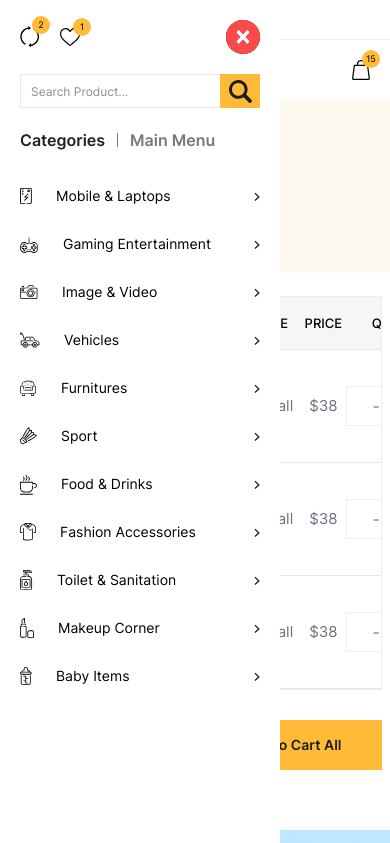
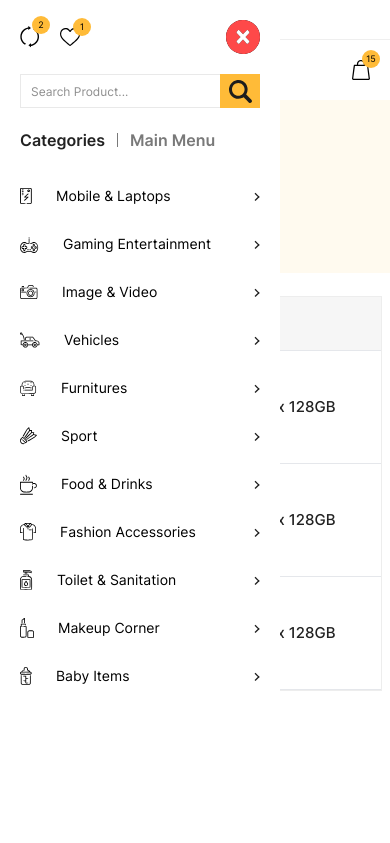
Before and after one commit to ifedayoagboola/bitsgiga-client, a React (Create React App) app: page /wishlist in a window 390 px wide. Shown: the top 843 px of the page. Built offline with nearby package versions, Linux system fonts and the light colour scheme.

Commit message:
wishlist page responsive

```diff
--- a/src/components/EmptyWishlistError/index.jsx
+++ b/src/components/EmptyWishlistError/index.jsx
@@ -5,11 +5,11 @@ export default function EmptyWishlistError() {
     <div className="wishlist-card-wrapper w-full">
       <div className="flex justify-center items-center w-full">
         <div>
-          <div className="mb-10">
+          <div className="sm:mb-10 mb-0 transform sm:scale-100 scale-50">
             <Empty />
           </div>
           <div data-aos="fade-up" className="wishlist-content w-full">
-            <h1 className="text-xl font-semibold text-center mb-5">
+            <h1 className="sm:text-xl text-base font-semibold text-center mb-5">
               Empty! You don’t Wishlist any Products
             </h1>
             <a href="/">
--- a/src/components/Wishlist/ProductsTable.jsx
+++ b/src/components/Wishlist/ProductsTable.jsx
@@ -8,17 +8,19 @@ export default function ProductsTable({ className }) {
           <tbody>
             {/* table heading */}
             <tr className="text-[13px] font-medium text-black bg-[#F6F6F6] whitespace-nowrap px-2 border-b default-border-bottom uppercase">
-              <td className="py-4 pl-10 block whitespace-nowrap">product</td>
+              <td className="py-4 pl-10 block whitespace-nowrap  w-[380px]">
+                product
+              </td>
               <td className="py-4 whitespace-nowrap text-center">color</td>
               <td className="py-4 whitespace-nowrap text-center">size</td>
               <td className="py-4 whitespace-nowrap text-center">price</td>
               <td className="py-4 whitespace-nowrap  text-center">quantity</td>
               <td className="py-4 whitespace-nowrap  text-center">total</td>
-              <td className="py-4 whitespace-nowrap text-right w-[114px]"></td>
+              <td className="py-4 whitespace-nowrap text-right w-[114px] block"></td>
             </tr>
             {/* table heading end */}
             <tr className="bg-white border-b hover:bg-gray-50">
-              <td className="pl-10  py-4  w-[380px]">
+              <td className="pl-10  py-4 ">
                 <div className="flex space-x-6 items-center">
                   <div className="w-[80px] h-[80px] overflow-hidden flex justify-center items-center border border-[#EDEDED]">
                     <img
--- a/src/components/Wishlist/index.jsx
+++ b/src/components/Wishlist/index.jsx
@@ -7,6 +7,19 @@ import ProductsTable from "./ProductsTable";
 export default function Wishlist({ wishlist = true }) {
   return (
     <Layout childrenClasses={wishlist ? "pt-0 pb-0" : ""}>
+      {wishlist === false ? (
+        <div className="wishlist-page-wrapper w-full">
+          <div className="container-x mx-auto">
+            <BreadcrumbCom
+              paths={[
+                { name: "home", path: "/" },
+                { name: "wishlist", path: "/wishlist" },
+              ]}
+            />
+            <EmptyWishlistError />
+          </div>
+        </div>
+      ) : (
         <div className="wishlist-page-wrapper w-full bg-white pb-[60px]">
           <div className="w-full">
             <PageTitle
@@ -20,10 +33,10 @@ export default function Wishlist({ wishlist = true }) {
           <div className="w-full mt-[23px]">
             <div className="container-x mx-auto">
               <ProductsTable className="mb-[30px]" />
-            <div className="w-full mt-[30px] flex justify-end">
-              <div className="flex space-x-[30px] items-center">
+              <div className="w-full mt-[30px] flex sm:justify-end justify-start">
+                <div className="sm:flex sm:space-x-[30px] items-center">
                   <button type="button">
-                  <div className="w-full text-sm font-semibold text-qred">
+                    <div className="w-full text-sm font-semibold text-qred mb-5 sm:mb-0">
                       Clean Wishlist
                     </div>
                   </button>
@@ -39,18 +52,6 @@ export default function Wishlist({ wishlist = true }) {
             </div>
           </div>
         </div>
-      {!wishlist && (
-        <div className="wishlist-page-wrapper w-full">
-          <div className="container-x mx-auto">
-            <BreadcrumbCom
-              paths={[
-                { name: "home", path: "/" },
-                { name: "wishlist", path: "/wishlist" },
-              ]}
-            />
-            <EmptyWishlistError />
-          </div>
-        </div>
       )}
     </Layout>
   );
```
Lines whose indentation alone changed are shown as unchanged.
